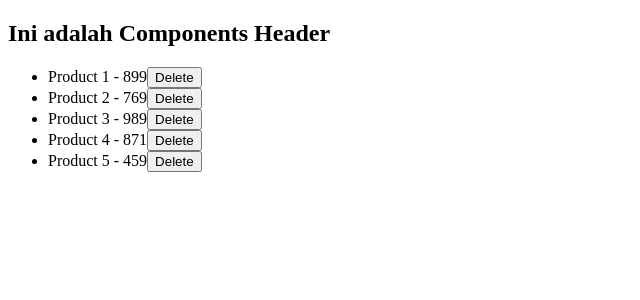
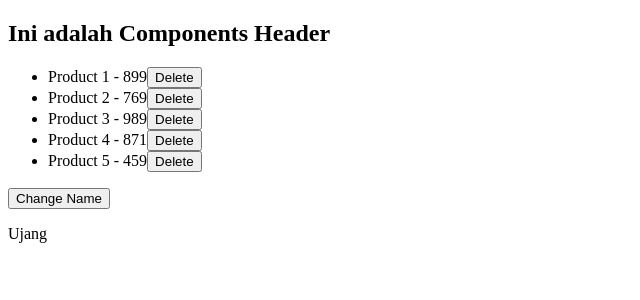
Before and after one commit to ujangaris/reacthooks, a React (Create React App) app: page / in a window 1280 px wide. Shown: the top 300 px of the page, without its empty margins (0-640 px from the left). Built offline with nearby package versions, Linux system fonts and the light colour scheme.

Commit message:
useEffect Hook| membuat dependency pada useEffect

```diff
--- a/src/App.js
+++ b/src/App.js
@@ -1,4 +1,4 @@
-import { useState } from "react";
+import { useState, useEffect } from "react";
 import Header from "./components/Header";
 import ProductList from "./components/ProductList";
 
@@ -16,10 +16,17 @@
     setProducts(newProducts);
   };
 
+  const [name, setName] = useState("Ujang");
+
+  useEffect(() => {
+    console.log("Use Effect running!");
+  }, [name]);
   return (
     <div className="App">
       <Header />
       <ProductList products={products} deleteProduct={deleteProduct} />
+      <button onClick={() => setName("joko")}>Change Name</button>
+      <p>{name}</p>
     </div>
   );
 }
```
